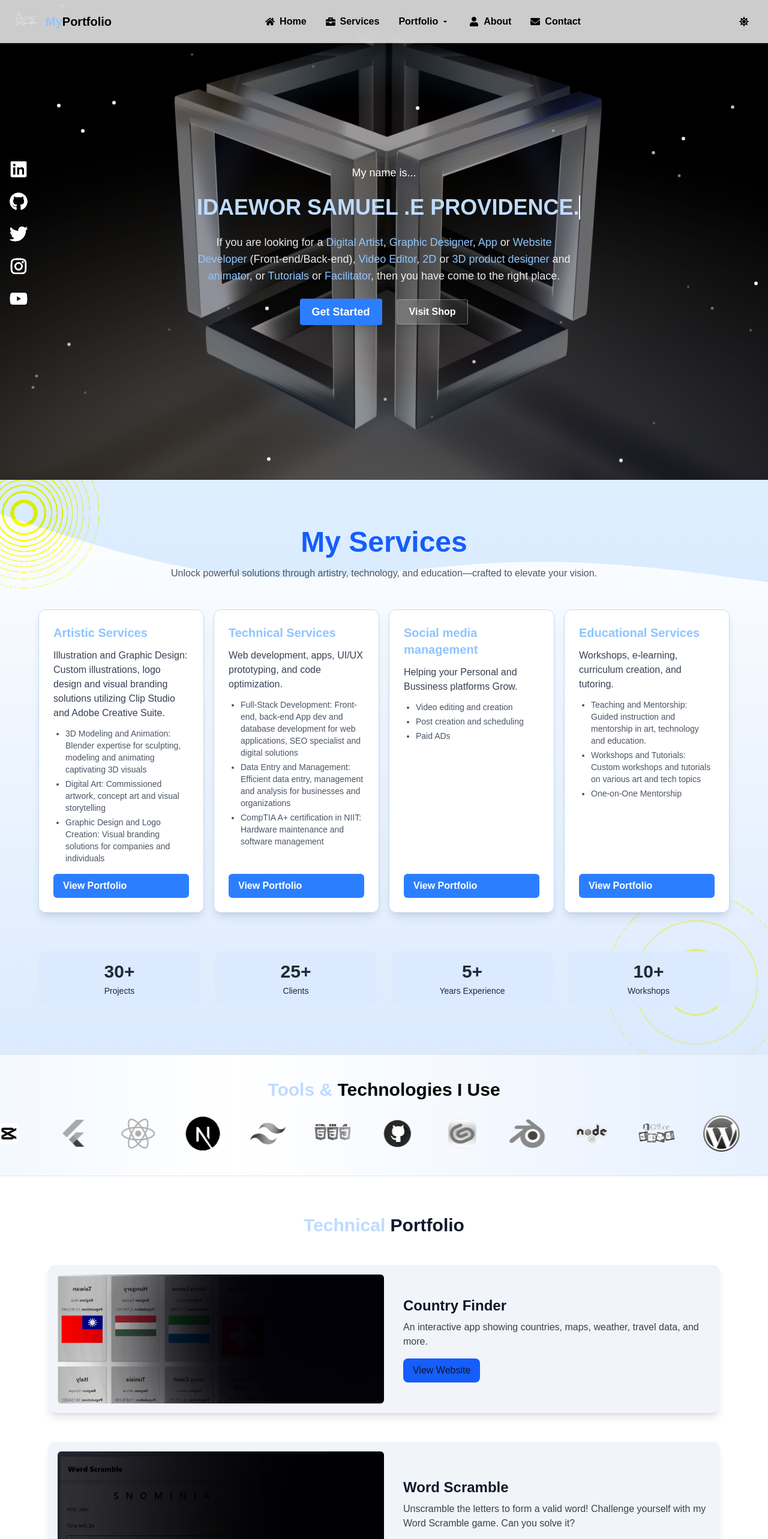
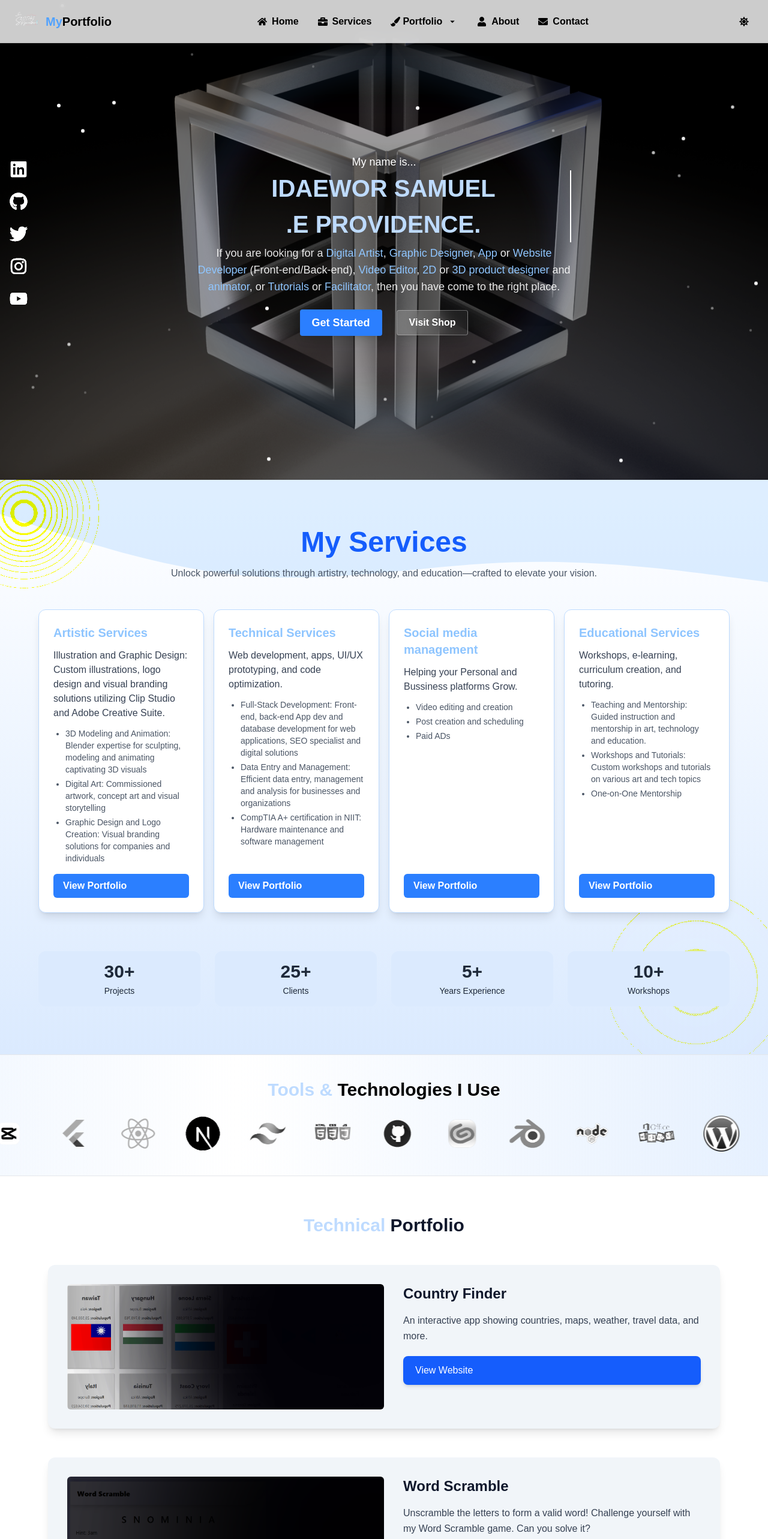
Before and after one commit to Skywalkerlone/mynp, a Next.js app: page / in a window 1280 px wide. Shown: the top 2566 px of the page at 60% size. Built offline with nearby package versions, Linux system fonts and the light colour scheme.

Commit message:
Your dea

```diff
--- a/src/components/Home.js
+++ b/src/components/Home.js
@@ -4,7 +4,8 @@ import { motion, AnimatePresence } from 'framer-motion'
 import { useEffect, useState } from 'react'
 
 export default function HomeSection() {
-  const name = 'IDAEWOR SAMUEL .E PROVIDENCE.'
+  const nameLine1 = 'IDAEWOR SAMUEL'
+  const nameLine2 = '.E PROVIDENCE.'
   const [showWelcome, setShowWelcome] = useState(true)
 
   useEffect(() => {
@@ -15,7 +16,7 @@ export default function HomeSection() {
   return (
     <section
       id="home"
-      className="relative min-h-screen w-full px-4 sm:px-6 py-12 bg-fixed flex items-center justify-center text-white overflow-hidden transition duration-1000 bg-cover bg-center bg-no-repeat group"
+      className="relative min-h-screen w-full right-0 px-4 sm:px-6 py-12 bg-fixed flex items-center justify-center text-white overflow-hidden transition duration-1000 bg-cover bg-center bg-no-repeat group"
       style={{
         backgroundImage: 'url("/images/ff.png")',
       }}
@@ -66,8 +67,12 @@ export default function HomeSection() {
         className="z-10 text-center max-w-2xl px-4 sm:px-6"
       >
         <p className="mt-4 text-base sm:text-lg">My name is...</p>
-        <h1 className="typewriter text-2xl sm:text-3xl md:text-4xl my-6 font-bold text-blue-200">
-          {name}
+
+        <h1
+          className="typewriter font-bold text-blue-200 whitespace-pre-line break-words text-center"
+          style={{ fontSize: 'clamp(1.5rem, 6vw, 2.5rem)' }}
+        >
+          {`${nameLine1}\n${nameLine2}`}
         </h1>
 
         <motion.p
@@ -119,10 +124,9 @@ export default function HomeSection() {
       <style jsx>{`
         .typewriter {
           overflow: hidden;
-          white-space: nowrap;
           border-right: 2px solid #fff;
-          width: fit-content;
           animation: typing 3s steps(30, end), blink 0.75s step-end infinite;
+          word-break: break-word;
         }
 
         @keyframes typing {
--- a/src/components/Navbar.js
+++ b/src/components/Navbar.js
@@ -1,6 +1,6 @@
 'use client'
 
-import { useState, useEffect } from 'react'
+import { useState, useEffect, useRef } from 'react'
 import { useRouter } from 'next/router'
 import { motion, AnimatePresence } from 'framer-motion'
 import {
@@ -15,23 +15,55 @@ export default function Navbar({ darkMode, setDarkMode }) {
   const [menuOpen, setMenuOpen] = useState(false)
   const [portfolioOpen, setPortfolioOpen] = useState(false)
   const [mobilePortfolioOpen, setMobilePortfolioOpen] = useState(false)
-
   const router = useRouter()
 
+  const portfolioRef = useRef(null)
+  const mobilePortfolioRef = useRef(null)
+  const menuRef = useRef(null)
+
+  // Prevent body scroll when mobile menu open
   useEffect(() => {
     document.body.style.overflow = menuOpen ? 'hidden' : 'auto'
   }, [menuOpen])
 
+  // Close menus on route change
   useEffect(() => {
     const handleRouteChange = () => {
       setMenuOpen(false)
       setMobilePortfolioOpen(false)
+      setPortfolioOpen(false)
     }
     router.events?.on('routeChangeComplete', handleRouteChange)
     return () => {
       router.events?.off('routeChangeComplete', handleRouteChange)
     }
   }, [router])
+
+  // Close desktop dropdown if clicking outside
+  useEffect(() => {
+    function handleClickOutside(event) {
+      if (portfolioRef.current && !portfolioRef.current.contains(event.target)) {
+        setPortfolioOpen(false)
+      }
+    }
+    if (portfolioOpen) {
+      document.addEventListener('mousedown', handleClickOutside)
+    }
+    return () => document.removeEventListener('mousedown', handleClickOutside)
+  }, [portfolioOpen])
+
+  // Close mobile dropdown if clicking outside
+  useEffect(() => {
+    function handleClickOutside(event) {
+      if (mobilePortfolioRef.current && !mobilePortfolioRef.current.contains(event.target)) {
+        setMobilePortfolioOpen(false)
+      }
+    }
+    if (mobilePortfolioOpen) {
+      document.addEventListener('mousedown', handleClickOutside)
+    }
+    return () => document.removeEventListener('mousedown', handleClickOutside)
+  }, [mobilePortfolioOpen])
 
   const toggleMode = () => setDarkMode(!darkMode)
 
@@ -56,15 +88,20 @@ export default function Navbar({ darkMode, setDarkMode }) {
       animate={{ y: 0 }}
       transition={{ type: 'spring', stiffness: 50 }}
       className="fixed top-0 left-0 w-full z-50 bg-white/80 dark:bg-black/50 backdrop-blur-md border-b border-black/10 dark:border-white/10 text-black dark:text-white shadow-lg"
-
-
+      role="navigation"
+      aria-label="Primary Navigation"
     >
-      <div className="flex justify-between items-center px-6 py-4 max-w-7xl mx-auto">
+      <div className="flex justify-between items-center px-6 py-4  mx-auto">
         {/* Logo */}
         <motion.div
           initial={{ y: -30, opacity: 0 }}
           animate={{ y: 0, opacity: 1 }}
           className="flex items-center gap-3 cursor-pointer select-none"
+          onClick={() => router.push('#home')}
+          tabIndex={0}
+          onKeyDown={e => { if (e.key === 'Enter') router.push('#home') }}
+          aria-label="Go to Home"
+          role="link"
         >
           <Image
             src="/images/logo.png"
@@ -75,7 +112,7 @@ export default function Navbar({ darkMode, setDarkMode }) {
             priority
           />
           <span className="text-xl font-bold">
-            <span className="text-blue-300">My</span>
+            <span className="text-blue-400">My</span>
             <span className="dark:text-white text-black">Portfolio</span>
           </span>
         </motion.div>
@@ -83,16 +120,28 @@ export default function Navbar({ darkMode, setDarkMode }) {
         {/* Desktop Menu */}
         <ul className="hidden md:flex gap-8 items-center font-semibold">
           {navItems.map(({ name, icon, submenu, href }) => (
-            <li key={name} className="relative group cursor-pointer transition duration-300 hover:text-blue-400">
+            <li
+              key={name}
+              className="relative"
+              ref={name === 'Portfolio' ? portfolioRef : null}
+            >
               {submenu ? (
                 <>
                   <button
-                    className="flex items-center gap-1 select-none"
-                    onClick={() => setPortfolioOpen(!portfolioOpen)}
-                    onBlur={() => setTimeout(() => setPortfolioOpen(false), 150)}
+                    aria-haspopup="true"
+                    aria-expanded={portfolioOpen}
+                    className="flex items-center gap-1 select-none transition-colors duration-300 hover:text-blue-500 focus:outline-none focus-visible:ring-2 focus-visible:ring-blue-500 rounded"
+                    onClick={() => setPortfolioOpen(prev => !prev)}
+                    onKeyDown={e => {
+                      if (e.key === 'Escape') setPortfolioOpen(false)
+                    }}
                   >
-                    {name}
-                    <MdArrowDropDown className={`transition-transform ${portfolioOpen ? 'rotate-180' : ''}`} />
+                    {icon}
+                    <span>{name}</span>
+                    <MdArrowDropDown
+                      className={`transition-transform ml-1 text-lg ${portfolioOpen ? 'rotate-180' : ''}`}
+                      aria-hidden="true"
+                    />
                   </button>
                   <AnimatePresence>
                     {portfolioOpen && (
@@ -101,11 +150,19 @@ export default function Navbar({ darkMode, setDarkMode }) {
                         animate={{ opacity: 1, height: 'auto' }}
                         exit={{ opacity: 0, height: 0 }}
                         transition={{ duration: 0.25 }}
-                        className="absolute top-8 left-0 bg-white dark:bg-black text-black dark:text-white rounded shadow-md py-2 w-56 z-50 overflow-hidden"
+                        className="absolute top-full left-0 bg-white dark:bg-black text-black dark:text-white rounded shadow-md py-2 w-56 z-50 overflow-hidden"
+                        role="menu"
+                        aria-label="Portfolio submenu"
                       >
                         {submenu.map(({ name, href, icon }) => (
-                          <li key={name} className="px-4 py-2 hover:bg-black/10 dark:hover:bg-white/10">
-                            <Link href={href} className="flex items-center gap-2" onClick={() => setPortfolioOpen(false)}>
+                          <li key={name} role="none">
+                            <Link
+                              href={href}
+                              className="flex items-center gap-2 px-4 py-2 hover:bg-black/10 dark:hover:bg-white/10 focus:outline-none focus-visible:bg-black/20 dark:focus-visible:bg-white/20 rounded"
+                              role="menuitem"
+                              tabIndex={0}
+                              onClick={() => setPortfolioOpen(false)}
+                            >
                               {icon} {name}
                             </Link>
                           </li>
@@ -115,7 +172,11 @@ export default function Navbar({ darkMode, setDarkMode }) {
                   </AnimatePresence>
                 </>
               ) : (
-                <Link href={href} className="flex items-center gap-2 hover:underline underline-offset-4">
+                <Link
+                  href={href}
+                  className="flex items-center gap-2 hover:underline underline-offset-4 focus:outline-none focus-visible:ring-2 focus-visible:ring-blue-500 rounded"
+                  tabIndex={0}
+                >
                   {icon} {name}
                 </Link>
               )}
@@ -126,7 +187,7 @@ export default function Navbar({ darkMode, setDarkMode }) {
         {/* Dark Mode Toggle */}
         <button
           onClick={toggleMode}
-          className="transition-all duration-300 p-2 rounded-full hover:bg-black/10 dark:hover:bg-white/10"
+          className="transition-all duration-300 p-2 rounded-full hover:bg-black/10 dark:hover:bg-white/10 focus:outline-none focus-visible:ring-2 focus-visible:ring-blue-500"
           aria-label="Toggle Dark Mode"
         >
           <AnimatePresence mode="wait">
@@ -137,7 +198,7 @@ export default function Navbar({ darkMode, setDarkMode }) {
                 animate={{ rotate: 0, scale: 1 }}
                 exit={{ scale: 0 }}
               >
-                <FaMoon />
+                <FaMoon aria-hidden="true" />
               </motion.span>
             ) : (
               <motion.span
@@ -146,7 +207,7 @@ export default function Navbar({ darkMode, setDarkMode }) {
                 animate={{ rotate: 0, scale: 1 }}
                 exit={{ scale: 0 }}
               >
-                <FaSun />
+                <FaSun aria-hidden="true" />
               </motion.span>
             )}
           </AnimatePresence>
@@ -155,56 +216,89 @@ export default function Navbar({ darkMode, setDarkMode }) {
         {/* Mobile Menu Toggle */}
         <button
           onClick={() => {
-            setMenuOpen(!menuOpen)
+            setMenuOpen(prev => !prev)
             setMobilePortfolioOpen(false)
           }}
-          className="md:hidden text-2xl ml-4 z-90"
-          aria-label="Toggle Menu"
+          className="md:hidden text-2xl ml-4 z-[999]"
+          aria-label={`${menuOpen ? 'Close' : 'Open'} Menu`}
+          aria-expanded={menuOpen}
+          aria-controls="mobile-menu"
+          type="button"
         >
-          {menuOpen ? <FaTimes /> : <FaBars />}
+          {menuOpen ? <FaTimes aria-hidden="true" /> : <FaBars aria-hidden="true" />}
         </button>
       </div>
 
       {/* Mobile Sidebar */}
       <AnimatePresence>
         {menuOpen && (
+          <>
+            {/* Overlay */}
             <motion.div
+              key="overlay"
+              initial={{ opacity: 0 }}
+              animate={{ opacity: 0.5 }}
+              exit={{ opacity: 0 }}
+              transition={{ duration: 0.25 }}
+              className="fixed inset-0 bg-black/50 z-40 md:hidden"
+              onClick={() => setMenuOpen(false)}
+              aria-hidden="true"
+            />
+            {/* Sidebar */}
+            <motion.aside
+              key="sidebar"
+              id="mobile-menu"
               initial={{ x: '100%' }}
               animate={{ x: 0 }}
               exit={{ x: '100%' }}
               transition={{ type: 'tween' }}
-            className="fixed top-0 right-0 w-2/3 h-screen bg-white dark:bg-black backdrop-blur-md text-black dark:text-white p-6 z-60 md:hidden overflow-y-auto"
+              className="fixed top-0 right-0 w-4/5 max-w-xs h-screen bg-white dark:bg-black backdrop-blur-md text-black dark:text-white p-6 z-50 overflow-y-auto"
+              role="menu"
+              aria-label="Mobile menu"
+              ref={menuRef}
             >
               <ul className="flex flex-col gap-6 mt-16 text-lg font-semibold">
                 {navItems.map(({ name, icon, submenu, href }) => (
-                <li key={name} className="relative">
+                  <li key={name} className="relative" ref={name === 'Portfolio' ? mobilePortfolioRef : null}>
                     {submenu ? (
                       <>
-                      <div
-                        className="flex justify-between items-center cursor-pointer"
-                        onClick={() => setMobilePortfolioOpen(!mobilePortfolioOpen)}
+                        <button
+                          className="flex justify-between items-center w-full cursor-pointer focus:outline-none focus-visible:ring-2 focus-visible:ring-blue-500 rounded"
+                          onClick={() => setMobilePortfolioOpen(prev => !prev)}
+                          aria-haspopup="true"
+                          aria-expanded={mobilePortfolioOpen}
+                          aria-controls="mobile-portfolio-submenu"
                         >
-                        <div className="flex items-center gap-2">{icon} {name}</div>
-                        <MdArrowDropDown className={`transition-transform ${mobilePortfolioOpen ? 'rotate-180' : ''}`} />
-                      </div>
+                          <span className="flex items-center gap-2">
+                            {icon} {name}
+                          </span>
+                          <MdArrowDropDown
+                            className={`transition-transform text-lg ${mobilePortfolioOpen ? 'rotate-180' : ''}`}
+                            aria-hidden="true"
+                          />
+                        </button>
                         <AnimatePresence>
                           {mobilePortfolioOpen && (
                             <motion.ul
+                              id="mobile-portfolio-submenu"
                               initial={{ opacity: 0, height: 0 }}
                               animate={{ opacity: 1, height: 'auto' }}
                               exit={{ opacity: 0, height: 0 }}
                               transition={{ duration: 0.25 }}
                               className="mt-2 space-y-2 pl-4 border-l border-black/10 dark:border-white/20 overflow-hidden"
+                              role="menu"
+                              aria-label="Mobile portfolio submenu"
                             >
                               {submenu.map(({ name, href, icon }) => (
-                              <li key={name}>
+                                <li key={name} role="none">
                                   <button
-                                  className="flex items-center gap-2 hover:text-blue-400 w-full text-left"
+                                    className="flex items-center gap-2 hover:text-blue-500 w-full text-left focus:outline-none focus-visible:ring-2 focus-visible:ring-blue-500 rounded"
                                     onClick={() => {
                                       router.push(href)
                                       setMenuOpen(false)
                                       setMobilePortfolioOpen(false)
                                     }}
+                                    role="menuitem"
                                   >
                                     {icon} {name}
                                   </button>
@@ -216,11 +310,12 @@ export default function Navbar({ darkMode, setDarkMode }) {
                       </>
                     ) : (
                       <button
-                      className="flex items-center gap-2 hover:text-blue-400 w-full text-left"
+                        className="flex items-center gap-2 hover:text-blue-500 w-full text-left focus:outline-none focus-visible:ring-2 focus-visible:ring-blue-500 rounded"
                         onClick={() => {
                           router.push(href)
                           setMenuOpen(false)
                         }}
+                        role="menuitem"
                       >
                         {icon} {name}
                       </button>
@@ -228,7 +323,8 @@ export default function Navbar({ darkMode, setDarkMode }) {
                   </li>
                 ))}
               </ul>
-          </motion.div>
+            </motion.aside>
+          </>
         )}
       </AnimatePresence>
     </motion.nav>
--- a/src/components/Web.js
+++ b/src/components/Web.js
@@ -44,24 +44,28 @@ function ProjectCard({ project, index }) {
       whileInView={{ opacity: 1, x: 0 }}
       transition={{ duration: 0.8 }}
       viewport={{ once: true }}
-      className="project-card flex flex-col md:flex-row items-center md:gap-8 bg-slate-100 dark:bg-slate-800 rounded-xl shadow-lg p-4"
+      className="project-card flex flex-col md:flex-row items-center md:items-start md:gap-8 bg-slate-100 dark:bg-slate-800 rounded-xl shadow-lg p-6 md:p-8"
     >
+      <div className="w-full md:w-1/2 flex-shrink-0">
         <Image
           src={`/webb/${project.image}`}
           alt={`Screenshot of ${project.title}`}
           width={400}
           height={250}
-        className="rounded-md object-cover w-full md:w-1/2"
+          className="rounded-md object-cover w-full h-auto"
+          priority={index < 2} // prioritize first 2 images for performance
+          sizes="(max-width: 768px) 100vw, 50vw"
         />
-      <div className="mt-4 md:mt-0 md:w-1/2">
-        <h3 className="text-2xl font-semibold mb-2">{project.title}</h3>
-        <p className="text-base text-gray-700 dark:text-gray-300 mb-4">{project.description}</p>
+      </div>
+      <div className="mt-6 md:mt-0 md:w-1/2 flex flex-col justify-center">
+        <h3 className="text-2xl font-semibold mb-3 md:mb-4">{project.title}</h3>
+        <p className="text-base text-gray-700 dark:text-gray-300 mb-5 leading-relaxed">{project.description}</p>
         <a
           href={project.link}
           target="_blank"
           rel="noopener noreferrer"
           aria-label={`View website for ${project.title}`}
-          className="inline-block bg-blue-600 dark:bg-blue-400 px-4 bg-shine py-2 rounded-lg hover:scale-105 transition"
+          className="inline-block bg-blue-600 dark:bg-blue-400 px-5 py-3 rounded-lg text-white font-medium hover:scale-105 transition-transform duration-300 ease-in-out shadow-md"
         >
           View Website
         </a>
@@ -78,7 +82,7 @@ export default function Web() {
         whileInView={{ opacity: 1, y: 0 }}
         transition={{ duration: 0.6 }}
         viewport={{ once: true }}
-        className="text-3xl font-bold text-center mb-12"
+        className="text-3xl font-bold text-center mb-12 px-4 md:px-0 max-w-4xl mx-auto"
       >
         <span className="text-blue-200">Technical</span> Portfolio
       </motion.h2>
@@ -94,11 +98,11 @@ export default function Web() {
         whileInView={{ opacity: 1, y: 0 }}
         transition={{ delay: 0.5 }}
         viewport={{ once: true }}
-        className="mt-16 text-center"
+        className="mt-16 text-center px-4"
       >
         <Link href="#services">
           <button
-            className="bg-gradient-to-r from-white/20 via-white/10 to-white/5 backdrop-blur-md p-6 shadow-lg border border-white/30 text-white px-6 py-3 rounded-xl hover:scale-105 transition"
+            className="bg-gradient-to-r from-white/20 via-white/10 to-white/5 backdrop-blur-md p-4 md:p-6 shadow-lg border border-white/30 text-white rounded-xl hover:scale-105 transition-transform duration-300"
             aria-label="Back to Technical Services"
           >
             Back to Technical Services
--- a/src/pages/index.js
+++ b/src/pages/index.js
@@ -10,6 +10,7 @@ import Contact from '../components/Contact'
 import SocialMedia from '../components/SocialMedia'
 import Footer from '../components/Footer'
 import Resume from '../components/Resume'
+
 
 export default function Index({ darkMode, setDarkMode }) {
   return (
```
Lines whose indentation alone changed are shown as unchanged.
